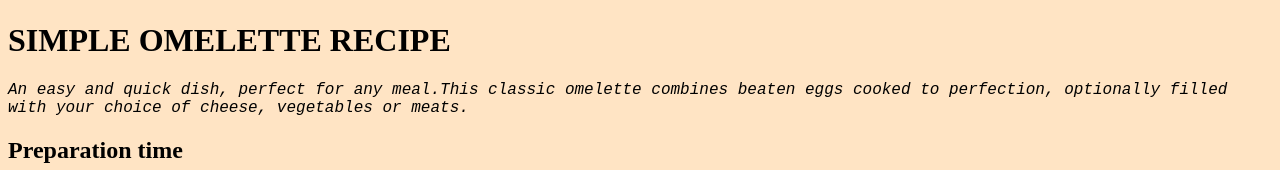
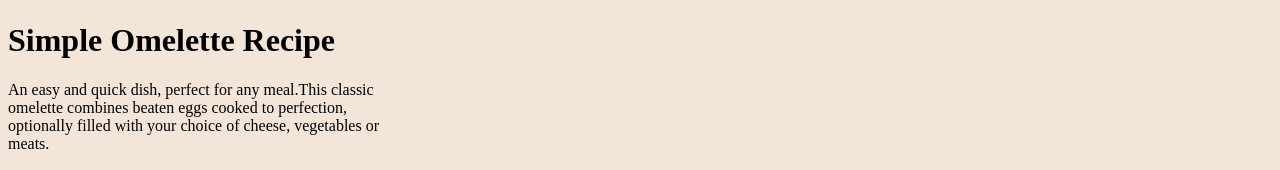
Before and after one commit to ButterZone-Run/First-Project, a plain HTML site: page index.html in a window 1280 px wide. Shown: the part 311-481 px from the top of the page. Drawn offline with Linux system fonts and the light colour scheme.

Commit message:
styles test 1

```diff
--- a/styles.css
+++ b/styles.css
@@ -1,13 +1,7 @@
 body {
-    background-color: bisque;
+    background-color: hsl(30, 54%, 90%);
 }
 
-h1 {
-    text-transform: uppercase;
-    font-weight: 600;
+main {
+    width: 375px;
 }
-
-p {
-    font-style: italic;
-    font-family: 'Courier New', Courier, monospace;
-}
```
